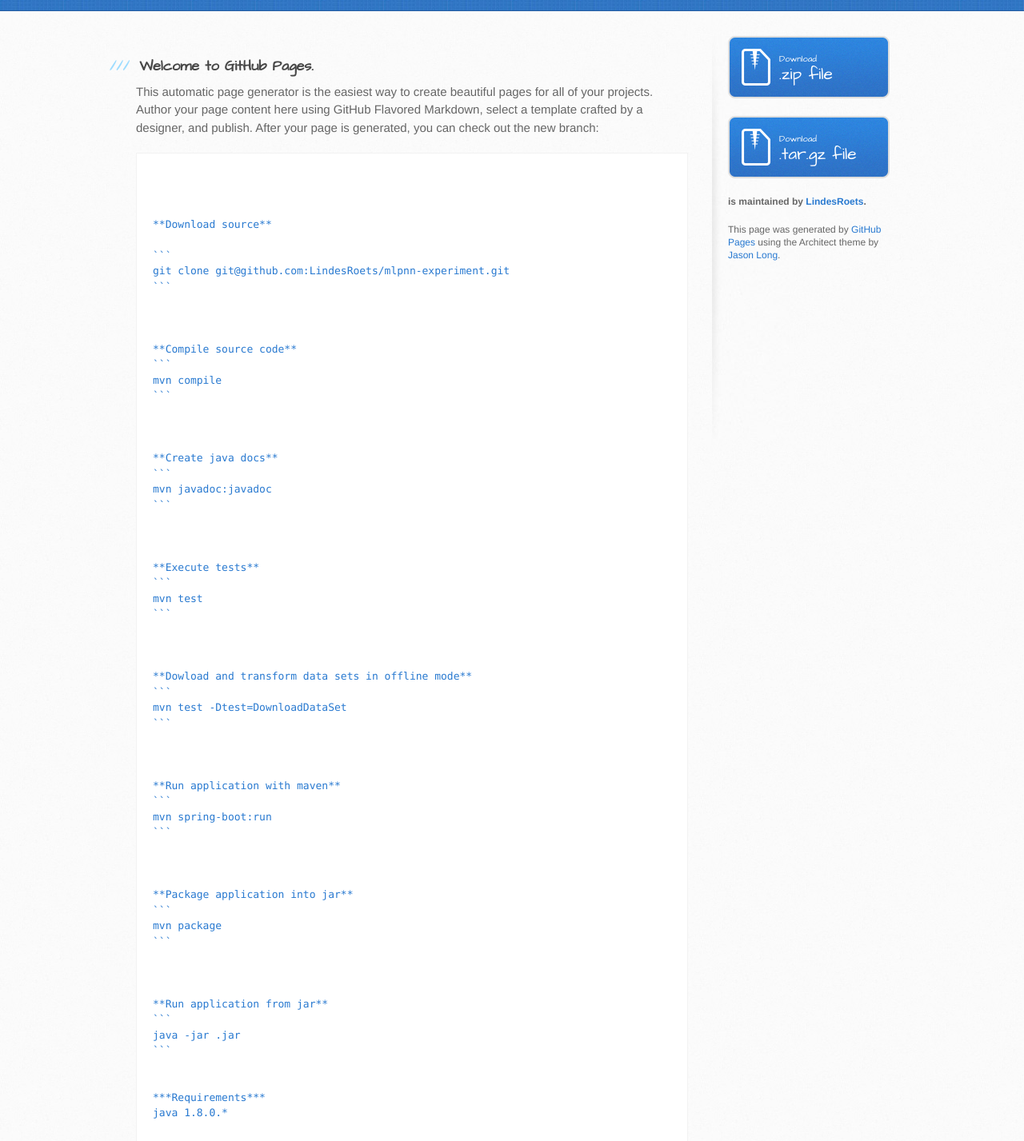
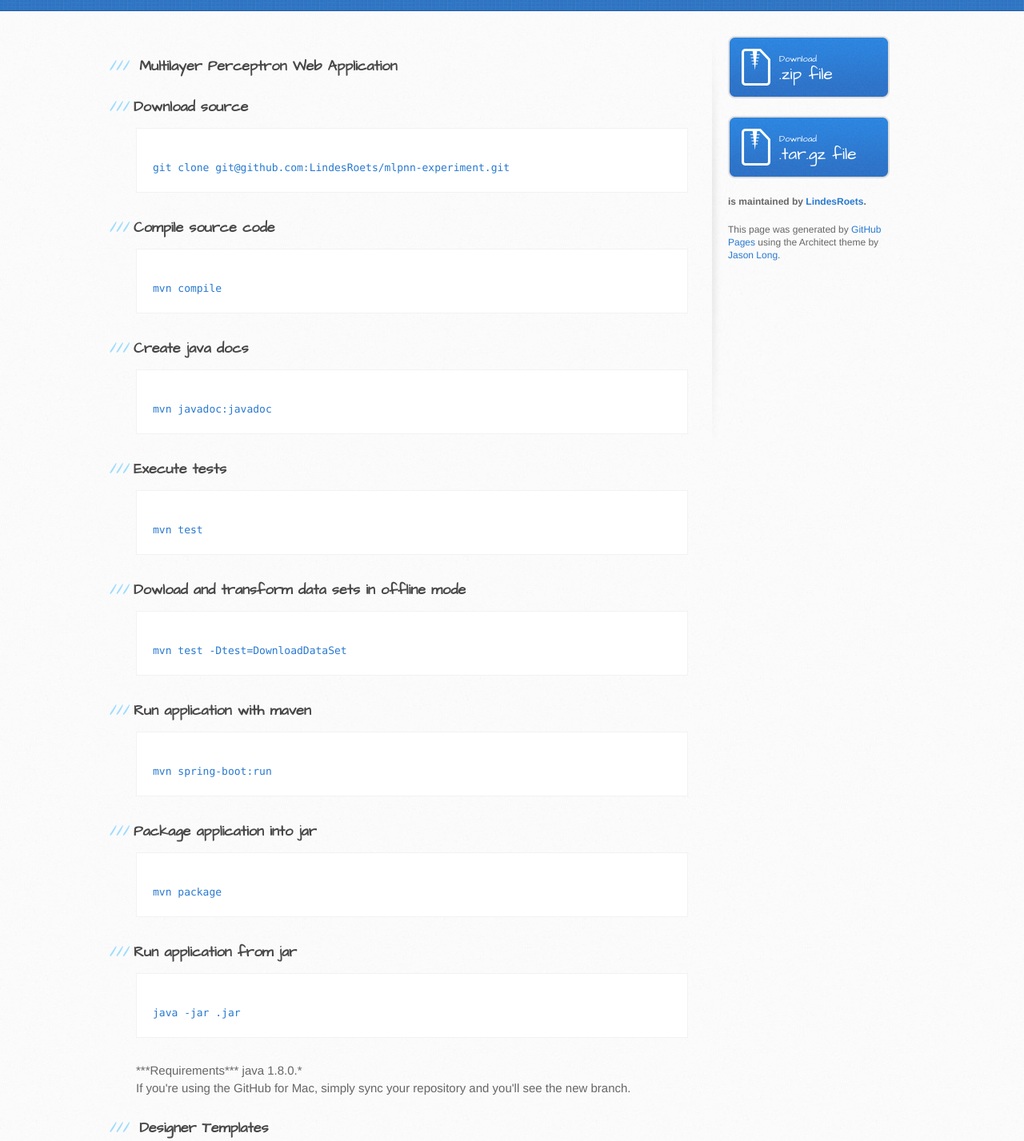
Before and after one commit to LindesRoets/mlpnn-experiment, a plain HTML site: page index.html in a window 1280 px wide. Shown: the part 327-1754 px from the top of the page at 80% size. Drawn offline with Linux system fonts and the light colour scheme.

Commit message:
Update index.html

````diff
--- a/index.html
+++ b/index.html
@@ -29,65 +29,54 @@
       <div class="inner clearfix">
         <section id="main-content">
           <h3>
-<a id="welcome-to-github-pages" class="anchor" href="#welcome-to-github-pages" aria-hidden="true"><span class="octicon octicon-link"></span></a>Welcome to GitHub Pages.</h3>
+<a id="welcome-to-github-pages" class="anchor" href="#welcome-to-github-pages" aria-hidden="true"><span class="octicon octicon-link"></span></a>Multilayer Perceptron Web Application</h3>
 
-<p>This automatic page generator is the easiest way to create beautiful pages for all of your projects. Author your page content here using GitHub Flavored Markdown, select a template crafted by a designer, and publish. After your page is generated, you can check out the new branch:</p>
+<h3>Download source</h3>
 
 <pre><code>
-<br/>
-**Download source**
+git clone git@github.com:LindesRoets/mlpnn-experiment.git
+</code></pre>
 
-```
-git clone git@github.com:LindesRoets/mlpnn-experiment.git
-```
+<h3>Compile source code</h3>
+<pre><code>
+mvn compile
+</code></pre>
 
-<br/>
-**Compile source code**
-```
-mvn compile
-```
+<h3>Create java docs</h3>
+<pre><code>
+mvn javadoc:javadoc
+</code></pre>
 
-<br/>
-**Create java docs**
-```
-mvn javadoc:javadoc
-```
+<h3>Execute tests</h3>
+<pre><code>
+mvn test
+</code></pre>
 
-<br/>
-**Execute tests**
-```
-mvn test
-```
+<h3>Dowload and transform data sets in offline mode</h3>
+<pre><code>
+mvn test -Dtest=DownloadDataSet
+</code></pre>
 
-<br/>
-**Dowload and transform data sets in offline mode**
-```
-mvn test -Dtest=DownloadDataSet
-```
+<h3>Run application with maven</h3>
+<pre><code>
+mvn spring-boot:run
+</code></pre>
 
-<br/>
-**Run application with maven**
-```
-mvn spring-boot:run
-```
+<h3>Package application into jar</h3>
+<pre><code>
+mvn package
+</code></pre>
 
-<br/>
-**Package application into jar**
-```
-mvn package
-```
-
-<br/>
-**Run application from jar**
-```
+<h3>Run application from jar</h3>
+<pre><code>
 java -jar <jar-file-name>.jar
-```
+</code></pre>
 
 
 ***Requirements***
 java 1.8.0.*
 
-</code></pre>
+
 
 <p>If you're using the GitHub for Mac, simply sync your repository and you'll see the new branch.</p>
 
````
